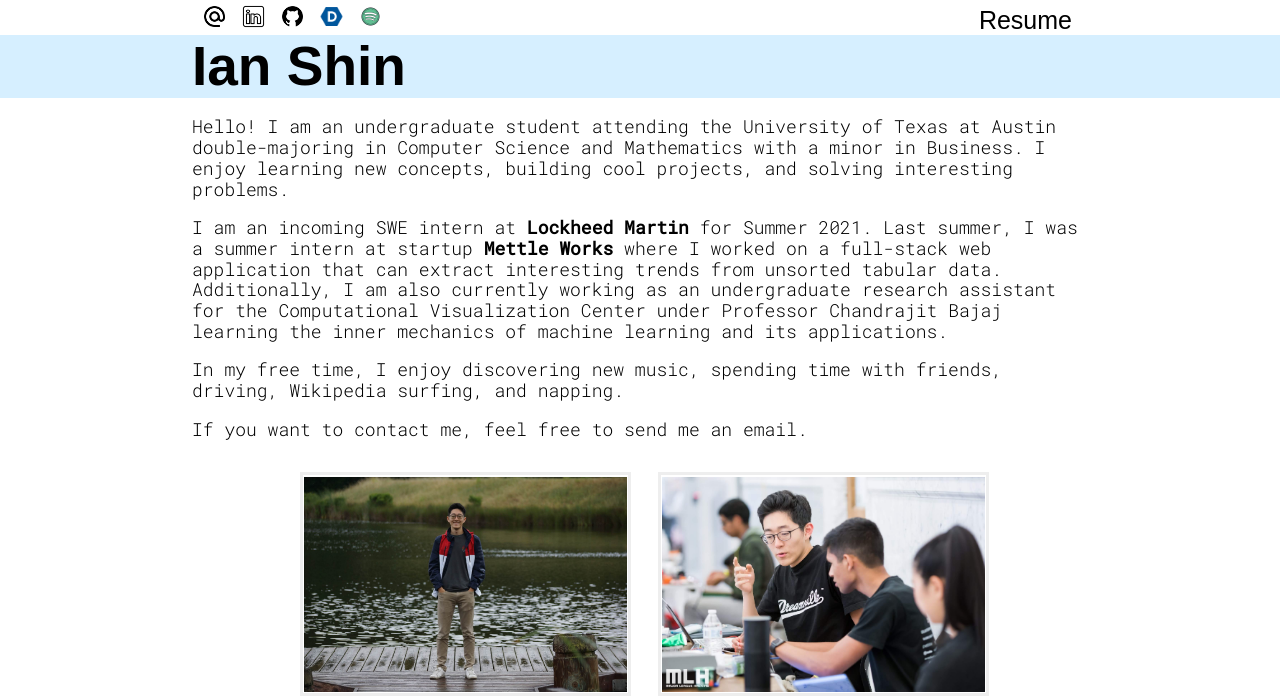
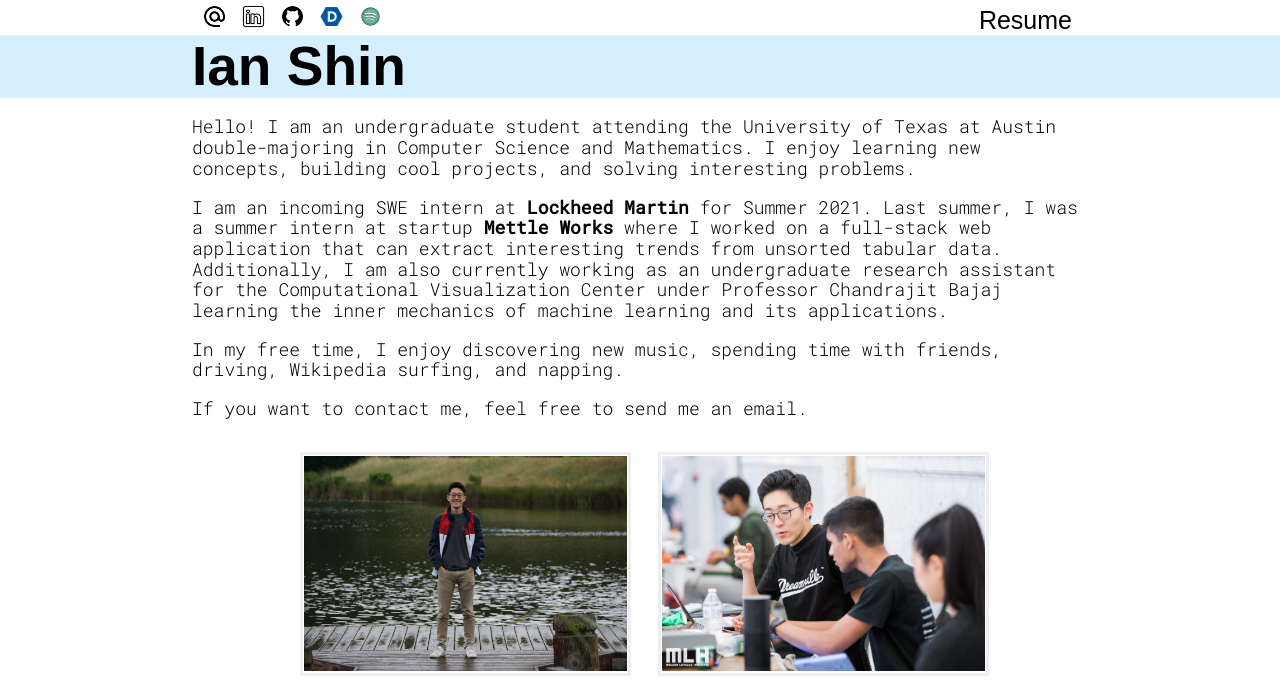
Before and after one commit to ian1780/ian1780.github.io, a website: page index.html in a window 1280 px wide. Shown: the top 698 px of the page. Drawn offline with Linux system fonts and the light colour scheme; files that its build step writes are made by us from their sources; a web font is replaced by a local one.

Commit message:
removed minor in business :(

```diff
--- a/index.html
+++ b/index.html
@@ -51,7 +51,7 @@
 	<div id="content">
 		<div id="info">
 			<p>
-				Hello! I am an undergraduate student attending the University of Texas at Austin double-majoring in Computer Science and Mathematics with a minor in Business.
+				Hello! I am an undergraduate student attending the University of Texas at Austin double-majoring in Computer Science and Mathematics.
 				I enjoy learning new concepts, building cool projects, and solving interesting problems.
 			</p>
 			<p>
```
Also changed, not shown: 1 other file.
